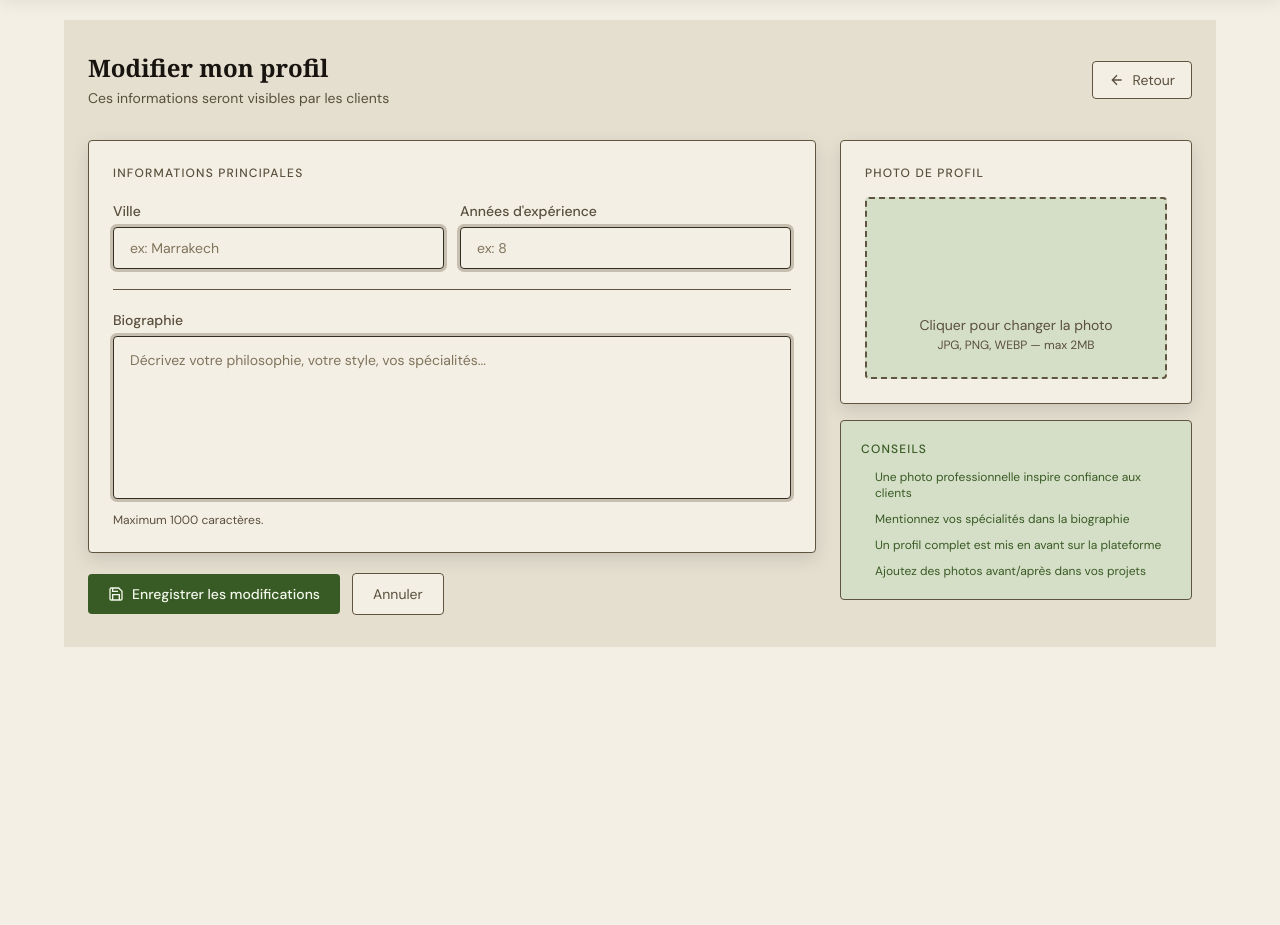
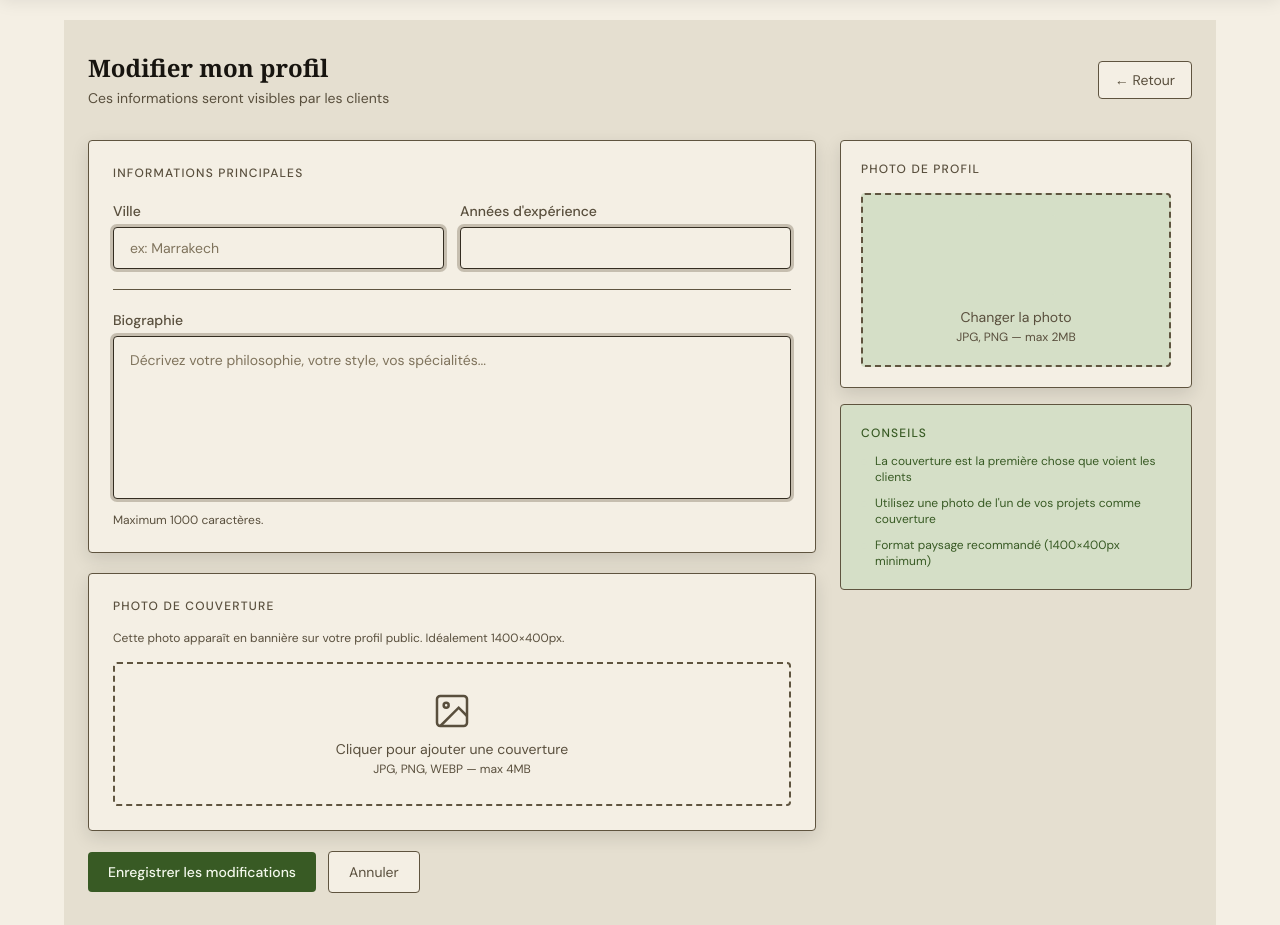
Before and after one commit to Mariam982440/Spacely, a Laravel app: template resources/views/architect/profile/edit.blade.php in a window 1280 px wide. Shown: the part 65-990 px from the top of the page. Before the commit the page ends 712 px from the top, so only its background shows below. Run offline with Laravel 12, Linux system fonts and the light colour scheme; the template is opened without the code that fills it, so the values that code supplies are empty; some libraries are stand-ins or nearby versions.

Commit message:
feat: améliore le formulaire du profil architecte

```diff
--- a/resources/views/architect/profile/edit.blade.php
+++ b/resources/views/architect/profile/edit.blade.php
@@ -3,7 +3,6 @@
 
 @section('content')
 
-    {{-- ── En-tête de page ── --}}
     <div class="flex items-center justify-between mb-8">
         <div>
             <h1 class="font-serif text-2xl font-semibold text-stone-900">Modifier mon profil</h1>
@@ -12,158 +11,164 @@
         <a href="{{ route('architect.profile.show') }}"
            class="flex items-center gap-2 px-4 py-2 border border-stone-200 text-stone-600
                   text-sm rounded-xl hover:bg-stone-50 transition">
-            <svg class="w-4 h-4" fill="none" stroke="currentColor" stroke-width="2" viewBox="0 0 24 24">
-                <path d="M19 12H5M12 5l-7 7 7 7"/>
-            </svg>
-            Retour
+            ← Retour
         </a>
     </div>
 
     <form method="POST" action="{{ route('architect.profile.update') }}" enctype="multipart/form-data">
-        @csrf
-        @method('PUT')
+        @csrf @method('PUT')
 
         <div class="grid grid-cols-3 gap-6 items-start">
 
-            {{-- ── Colonne gauche (2/3) : Formulaire ── --}}
-            <div class="col-span-2">
+            {{-- ── Colonne gauche (2/3) ── --}}
+            <div class="col-span-2 flex flex-col gap-5">
+
+                {{-- Infos principales --}}
                 <div class="bg-white border border-stone-200 rounded-2xl p-6 shadow-sm">
-
                     <p class="text-xs font-medium tracking-widest text-stone-400 uppercase mb-5">
                         Informations principales
                     </p>
 
-                    {{-- Ville + Expérience (2 colonnes) --}}
                     <div class="grid grid-cols-2 gap-4 mb-5">
-
-                        {{-- Ville --}}
                         <div>
-                            <label for="city" class="block text-sm font-medium text-stone-700 mb-1.5">
-                                Ville
-                            </label>
-                            <input type="text"
-                                   id="city"
-                                   name="city"
+                            <label for="city" class="block text-sm font-medium text-stone-700 mb-1.5">Ville</label>
+                            <input type="text" id="city" name="city"
                                    value="{{ old('city', $profile->city) }}"
                                    placeholder="ex: Marrakech"
                                    class="w-full px-4 py-2.5 bg-stone-50 border rounded-xl text-sm
                                           text-stone-800 outline-none transition
                                           focus:ring-2 focus:ring-green-200 focus:border-green-400
                                           {{ $errors->has('city') ? 'border-red-400' : 'border-stone-200' }}">
-                            @error('city')
-                                <p class="text-red-500 text-xs mt-1">{{ $message }}</p>
-                            @enderror
+                            @error('city') <p class="text-red-500 text-xs mt-1">{{ $message }}</p> @enderror
                         </div>
-
-                        {{-- Années d'expérience --}}
                         <div>
                             <label for="experience_years" class="block text-sm font-medium text-stone-700 mb-1.5">
                                 Années d'expérience
                             </label>
-                            <input type="number"
-                                   id="experience_years"
-                                   name="experience_years"
+                            <input type="number" id="experience_years" name="experience_years"
                                    value="{{ old('experience_years', $profile->experience_years) }}"
                                    min="0" max="60"
-                                   placeholder="ex: 8"
                                    class="w-full px-4 py-2.5 bg-stone-50 border rounded-xl text-sm
                                           text-stone-800 outline-none transition
                                           focus:ring-2 focus:ring-green-200 focus:border-green-400
                                           {{ $errors->has('experience_years') ? 'border-red-400' : 'border-stone-200' }}">
-                            @error('experience_years')
-                                <p class="text-red-500 text-xs mt-1">{{ $message }}</p>
-                            @enderror
+                            @error('experience_years') <p class="text-red-500 text-xs mt-1">{{ $message }}</p> @enderror
                         </div>
-
                     </div>
 
-                    {{-- Séparateur --}}
                     <hr class="border-stone-100 mb-5">
 
-                    {{-- Biographie --}}
                     <div>
-                        <label for="bio" class="block text-sm font-medium text-stone-700 mb-1.5">
-                            Biographie
-                        </label>
-                        <textarea id="bio"
-                                  name="bio"
-                                  rows="6"
+                        <label for="bio" class="block text-sm font-medium text-stone-700 mb-1.5">Biographie</label>
+                        <textarea id="bio" name="bio" rows="6"
                                   placeholder="Décrivez votre philosophie, votre style, vos spécialités..."
                                   class="w-full px-4 py-3 bg-stone-50 border rounded-xl text-sm
                                          text-stone-800 outline-none transition leading-relaxed resize-none
                                          focus:ring-2 focus:ring-green-200 focus:border-green-400
                                          {{ $errors->has('bio') ? 'border-red-400' : 'border-stone-200' }}">{{ old('bio', $profile->bio) }}</textarea>
                         <p class="text-stone-400 text-xs mt-1.5">Maximum 1000 caractères.</p>
-                        @error('bio')
-                            <p class="text-red-500 text-xs mt-1">{{ $message }}</p>
-                        @enderror
+                        @error('bio') <p class="text-red-500 text-xs mt-1">{{ $message }}</p> @enderror
                     </div>
-
                 </div>
 
-                {{-- ── Boutons d'action ── --}}
-                <div class="flex items-center gap-3 mt-5">
+                {{-- Photo de couverture --}}
+                <div class="bg-white border border-stone-200 rounded-2xl p-6 shadow-sm">
+                    <p class="text-xs font-medium tracking-widest text-stone-400 uppercase mb-4">
+                        Photo de couverture
+                    </p>
+                    <p class="text-xs text-stone-400 mb-4">
+                        Cette photo apparaît en bannière sur votre profil public. Idéalement 1400×400px.
+                    </p>
+
+                    <label for="cover_photo"
+                           class="block cursor-pointer group">
+                        {{-- Aperçu couverture --}}
+                        <div id="cover-preview"
+                             class="w-full h-36 rounded-xl overflow-hidden border-2 border-dashed
+                                    border-stone-200 hover:border-green-400 transition
+                                    flex items-center justify-center bg-stone-50 relative">
+                            @if($profile->cover_photo)
+                                <img src="{{ Storage::url($profile->cover_photo) }}"
+                                     alt="Photo de couverture"
+                                     class="w-full h-full object-cover"
+                                     id="cover-img">
+                                <div class="absolute inset-0 bg-black/30 opacity-0 group-hover:opacity-100
+                                            transition flex items-center justify-center">
+                                    <p class="text-white text-sm font-medium">Changer la couverture</p>
+                                </div>
+                            @else
+                                <div class="text-center" id="cover-placeholder">
+                                    <svg class="w-10 h-10 text-stone-300 mx-auto mb-2" fill="none"
+                                         stroke="currentColor" stroke-width="1.5" viewBox="0 0 24 24">
+                                        <rect x="3" y="3" width="18" height="18" rx="2"/>
+                                        <circle cx="8.5" cy="8.5" r="1.5"/>
+                                        <path d="M21 15l-5-5L5 21"/>
+                                    </svg>
+                                    <p class="text-sm text-stone-400">Cliquer pour ajouter une couverture</p>
+                                    <p class="text-xs text-stone-300 mt-0.5">JPG, PNG, WEBP — max 4MB</p>
+                                </div>
+                            @endif
+                        </div>
+                        <input type="file" id="cover_photo" name="cover_photo"
+                               accept="image/jpeg,image/png,image/webp"
+                               class="hidden" onchange="previewCover(this)">
+                    </label>
+
+                    @error('cover_photo')
+                        <p class="text-red-500 text-xs mt-2">{{ $message }}</p>
+                    @enderror
+                </div>
+
+                {{-- Actions --}}
+                <div class="flex items-center gap-3">
                     <button type="submit"
                             class="flex items-center gap-2 px-5 py-2.5 bg-green-700 text-white
                                    text-sm font-medium rounded-xl hover:bg-green-800 transition">
-                        <svg class="w-4 h-4" fill="none" stroke="currentColor" stroke-width="2" viewBox="0 0 24 24">
-                            <path d="M19 21H5a2 2 0 01-2-2V5a2 2 0 012-2h11l5 5v11a2 2 0 01-2 2z"/>
-                            <path d="M17 21v-8H7v8M7 3v5h8"/>
-                        </svg>
                         Enregistrer les modifications
                     </button>
                     <a href="{{ route('architect.profile.show') }}"
-                       class="px-5 py-2.5 border border-stone-200 text-stone-600 text-sm
-                              rounded-xl hover:bg-stone-50 transition">
+                       class="px-5 py-2.5 border border-stone-200 text-stone-600
+                              text-sm rounded-xl hover:bg-stone-50 transition">
                         Annuler
                     </a>
                 </div>
 
             </div>
 
-            {{-- ── Colonne droite (1/3) : Photo + Conseils ── --}}
+            {{-- ── Colonne droite (1/3) ── --}}
             <div class="flex flex-col gap-4">
 
-                {{-- Upload photo --}}
-                <div class="bg-white border border-stone-200 rounded-2xl p-6 shadow-sm">
+                {{-- Photo de profil --}}
+                <div class="bg-white border border-stone-200 rounded-2xl p-5 shadow-sm">
                     <p class="text-xs font-medium tracking-widest text-stone-400 uppercase mb-4">
                         Photo de profil
                     </p>
-
                     <label for="profile_picture"
-                           class="flex flex-col items-center gap-3 p-6 border-2 border-dashed
+                           class="flex flex-col items-center gap-3 p-5 border-2 border-dashed
                                   border-stone-200 rounded-xl cursor-pointer text-center
                                   hover:border-green-400 hover:bg-green-50 transition">
 
-                        {{-- Aperçu de la photo --}}
                         <div class="w-20 h-20 rounded-full overflow-hidden bg-green-100
                                     flex items-center justify-center" id="avatar-wrap">
                             @if($profile->profile_picture)
-                                <img id="avatar-preview"
-                                     src="{{ Storage::url($profile->profile_picture) }}"
-                                     alt="Photo actuelle"
-                                     class="w-full h-full object-cover">
+                                <img src="{{ Storage::url($profile->profile_picture) }}"
+                                     alt="Photo actuelle" class="w-full h-full object-cover">
                             @else
-                                <span id="avatar-initial"
-                                      class="font-serif text-2xl text-green-800">
+                                <span class="font-serif text-2xl text-green-800">
                                     {{ strtoupper(substr($profile->user->name, 0, 1)) }}
                                 </span>
                             @endif
                         </div>
 
                         <div>
-                            <p class="text-sm text-stone-600">Cliquer pour changer la photo</p>
-                            <p class="text-xs text-stone-400 mt-0.5">JPG, PNG, WEBP — max 2MB</p>
+                            <p class="text-sm text-stone-600">Changer la photo</p>
+                            <p class="text-xs text-stone-400 mt-0.5">JPG, PNG — max 2MB</p>
                         </div>
 
-                        <input type="file"
-                               id="profile_picture"
-                               name="profile_picture"
+                        <input type="file" id="profile_picture" name="profile_picture"
                                accept="image/jpeg,image/png,image/webp"
-                               class="hidden"
-                               onchange="previewPhoto(this)">
+                               class="hidden" onchange="previewAvatar(this)">
                     </label>
-
                     @error('profile_picture')
                         <p class="text-red-500 text-xs mt-2">{{ $message }}</p>
                     @enderror
@@ -171,50 +176,53 @@
 
                 {{-- Conseils --}}
                 <div class="bg-green-50 border border-green-200 rounded-2xl p-5">
-                    <p class="text-xs font-medium tracking-widest text-green-600 uppercase mb-3">
-                        Conseils
-                    </p>
+                    <p class="text-xs font-medium tracking-widest text-green-600 uppercase mb-3">Conseils</p>
                     <ul class="flex flex-col gap-2.5">
                         <li class="flex items-start gap-2 text-xs text-green-800">
                             <span class="w-1.5 h-1.5 rounded-full bg-green-500 shrink-0 mt-1.5"></span>
-                            Une photo professionnelle inspire confiance aux clients
+                            La couverture est la première chose que voient les clients
                         </li>
                         <li class="flex items-start gap-2 text-xs text-green-800">
                             <span class="w-1.5 h-1.5 rounded-full bg-green-500 shrink-0 mt-1.5"></span>
-                            Mentionnez vos spécialités dans la biographie
+                            Utilisez une photo de l'un de vos projets comme couverture
                         </li>
                         <li class="flex items-start gap-2 text-xs text-green-800">
                             <span class="w-1.5 h-1.5 rounded-full bg-green-500 shrink-0 mt-1.5"></span>
-                            Un profil complet est mis en avant sur la plateforme
-                        </li>
-                        <li class="flex items-start gap-2 text-xs text-green-800">
-                            <span class="w-1.5 h-1.5 rounded-full bg-green-500 shrink-0 mt-1.5"></span>
-                            Ajoutez des photos avant/après dans vos projets
+                            Format paysage recommandé (1400×400px minimum)
                         </li>
                     </ul>
                 </div>
 
             </div>
-
         </div>
-
     </form>
 
 @endsection
 
 @push('scripts')
 <script>
-    function previewPhoto(input) {
-        if (!input.files || !input.files[0]) return;
+function previewAvatar(input) {
+    if (!input.files || !input.files[0]) return;
+    const reader = new FileReader();
+    reader.onload = function(e) {
+        document.getElementById('avatar-wrap').innerHTML =
+            `<img src="${e.target.result}" class="w-full h-full object-cover" alt="Aperçu">`;
+    };
+    reader.readAsDataURL(input.files[0]);
+}
 
-        const reader = new FileReader();
-        reader.onload = function(e) {
-            const wrap = document.getElementById('avatar-wrap');
-            wrap.innerHTML = `<img src="${e.target.result}"
-                                   class="w-full h-full object-cover"
-                                   alt="Aperçu">`;
-        };
-        reader.readAsDataURL(input.files[0]);
-    }
+function previewCover(input) {
+    if (!input.files || !input.files[0]) return;
+    const reader = new FileReader();
+    reader.onload = function(e) {
+        const preview = document.getElementById('cover-preview');
+        preview.innerHTML = `
+            <img src="${e.target.result}" class="w-full h-full object-cover" alt="Aperçu couverture">
+            <div class="absolute inset-0 bg-black/20 flex items-center justify-center">
+                <p class="text-white text-xs font-medium bg-black/40 px-3 py-1 rounded-full">Aperçu</p>
+            </div>`;
+    };
+    reader.readAsDataURL(input.files[0]);
+}
 </script>
 @endpush
```
